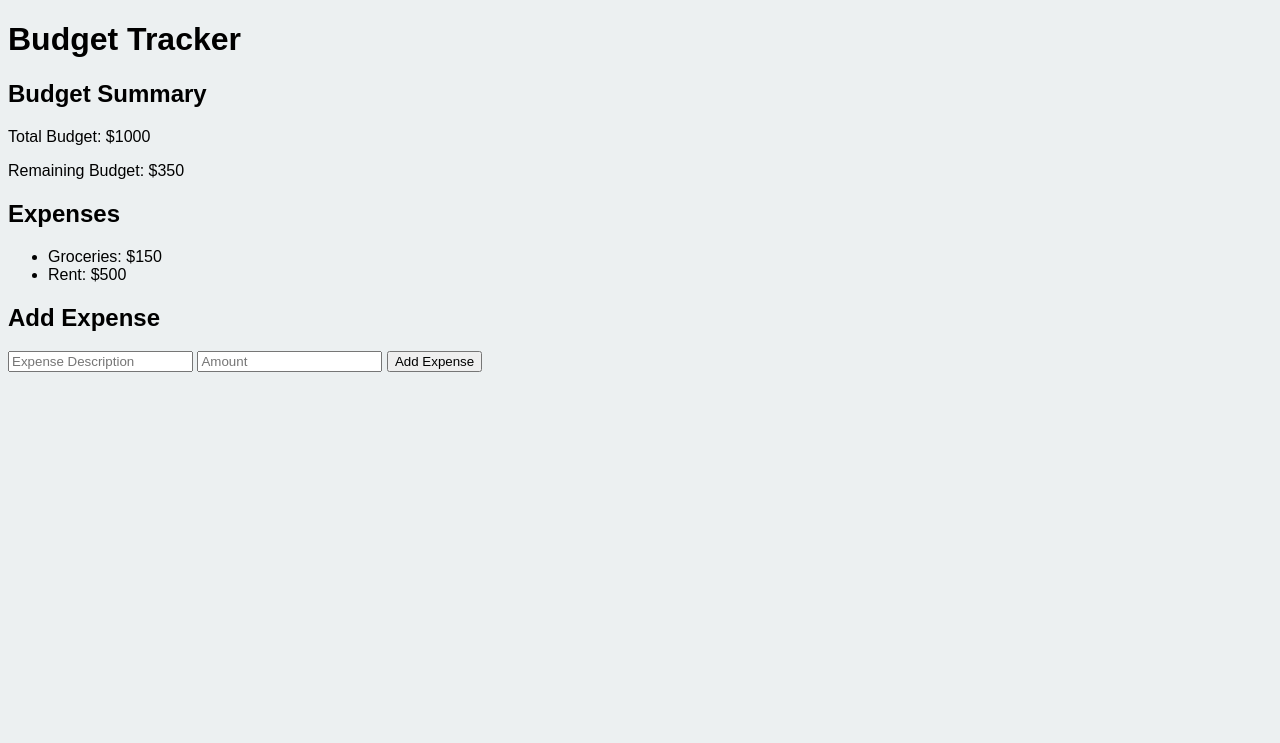
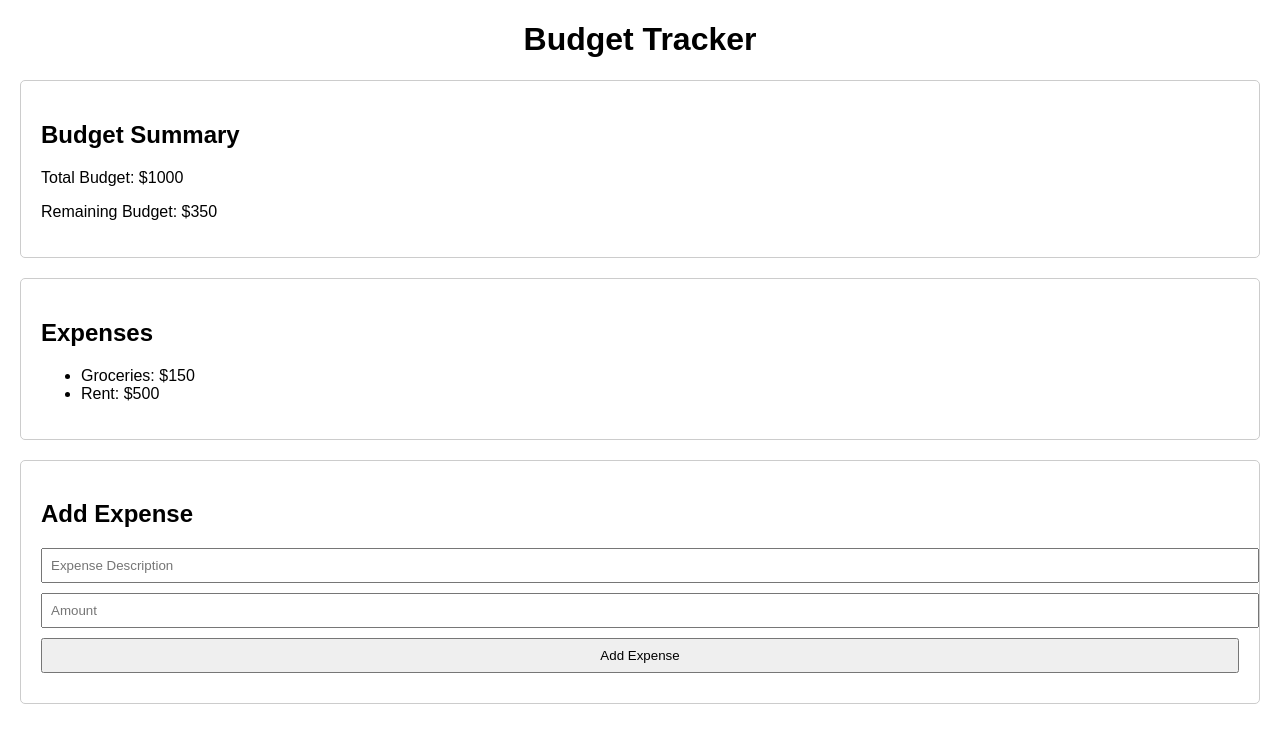
Before and after one commit to bhargavbalinge/multi-agent-budget-tracker-f5bc26e3, a Flask app: page / in a window 1280 px wide. Shown: the top 743 px of the page. Run offline with Flask 3, Linux system fonts and the light colour scheme.

Commit message:
feat(ui): add basic styling

```diff
--- a/static/css/style.css
+++ b/static/css/style.css
@@ -1,32 +1,23 @@
 
 body {
-    font-family: Arial, sans-serif;
-    background-color: #ecf0f1;
+    font-family: sans-serif;
+    margin: 20px;
 }
 
-header {
-    background-color: #3498db;
-    padding: 1rem;
+h1 {
+    text-align: center;
 }
 
-nav ul {
-    list-style: none;
-    margin: 0;
-    padding: 0;
-    display: flex;
-    justify-content: space-around;
+.budget-summary, .expenses, .add-expense {
+    border: 1px solid #ccc;
+    padding: 20px;
+    margin-bottom: 20px;
+    border-radius: 5px;
 }
 
-nav a {
-    color: white;
-    text-decoration: none;
+input, button {
+    display: block;
+    margin-bottom: 10px;
+    width: 100%;
+    padding: 8px;
 }
-
-.hero {
-    background-color: #3498db;
-    color: white;
-}
-
-.button.is-success {
-    background-color: #e74c3c;
-}
```
